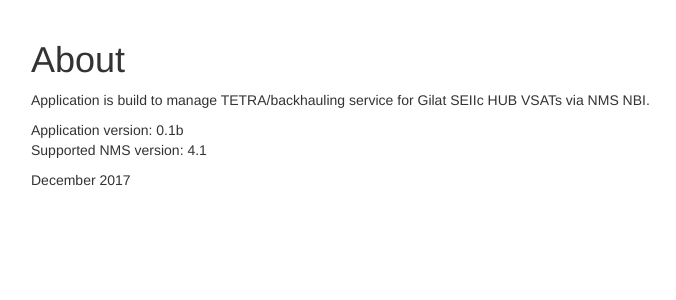
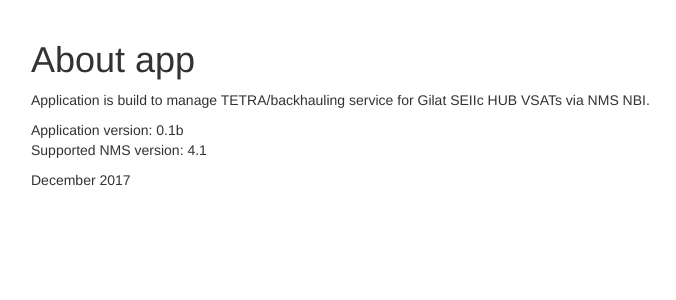
Before and after one commit to dmgangan/NBI_service_activation_script, a Flask app: page /about in a window 1280 px wide. Shown: the part 52-352 px from the top of the page, without its empty margins (39-715 px from the left). Run offline with Flask 2, Linux system fonts and the light colour scheme; some libraries are stand-ins or nearby versions.

Commit message:
Atom first committ

```diff
--- a/SOAPproj/templates/about.html
+++ b/SOAPproj/templates/about.html
@@ -1,7 +1,7 @@
 {% extends 'layout.html' %}
 
 {% block body %}
-  <h1>About</h1>
+  <h1>About app</h1>
   <p>Application is build to manage TETRA/backhauling service for Gilat SEIIc HUB VSATs via NMS NBI.</p>
   Application version: 0.1b
   <p>Supported NMS version: 4.1
--- a/SOAPproj/templates/addvsat.html
+++ b/SOAPproj/templates/addvsat.html
@@ -1,6 +1,6 @@
 {% extends 'layout.html' %}
 
 {% block body %}
-  <h1>Add VSAT</h1>
+  <h1>Add VSATs</h1>
   <p>Page to add new VSAT to DB</p>
 {% endblock %}
```
